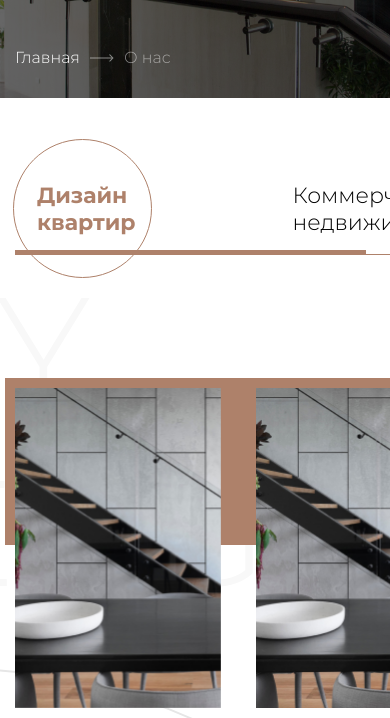
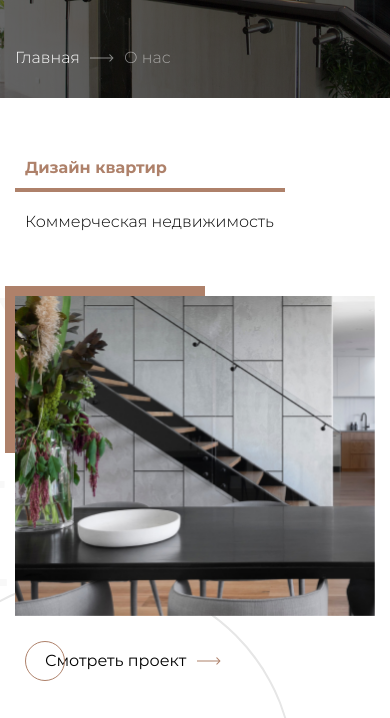
Before and after one commit to alexandr1223/key-design, a website: page app/portfolio.html in a window 390 px wide. Shown: the part 82-800 px from the top of the page. Drawn offline with nearby package versions, Linux system fonts and the light colour scheme.

Commit message:
Адаптация под мобильные устройства страницы портфолио

```diff
--- a/app/portfolio.html
+++ b/app/portfolio.html
@@ -344,7 +344,7 @@
 
 			<section class="request request--portfolio">
 				<div class="container">
-					<form class="request__form wow animated" data-aos="fade-down" data-aos-duration="1000" data-aos-delay="0">
+					<form class="request__form">
 						<h2 class="request__title">
 							<span>Оставьте заявку</span>, и мы с Вами свяжемся
 						</h2>
@@ -358,7 +358,7 @@
 							<span>Отправить</span> <img src="img/svg/link-arrow.svg" alt="" class="img-svg">
 						</button>
 					</form>
-					<div class="request__image wow animated" data-aos="fade-left" data-aos-delay="600">
+					<div class="request__image">
 						<img src="img/request.jpg" alt="">
 					</div>
 					<div class="request__text wow animated" data-aos="fade-right" data-aos-delay="1200">
--- a/app/sass/portfolio/portfolio-m.sass
+++ b/app/sass/portfolio/portfolio-m.sass
@@ -0,0 +1,81 @@
+@media (max-width: 1200px)
+    .portfolio
+        &__product
+            &-tab
+                width: 100%
+                padding-bottom: 14px
+                span
+                    font-size: 18px
+                &--activeTab
+                    &:before
+                        width: 100px
+                        height: 100px
+                        left: -1px
+                        top: -21px
+                &-first
+                    &::after
+                        width: 280px
+                &-second
+                    &::after
+                        width: 200px
+
+@media (max-width: 768px)
+    .portfolio
+        padding-bottom: 70px
+        padding-top: 60px
+        &__product
+            &-tabs
+                display: flex
+                flex-direction: column
+                margin-bottom: 50px
+                &::after
+                    display: none
+            span
+                font-size: 16px
+            &-tab
+                padding-left: 10px
+                &:first-child
+                    margin-right: 0
+                    margin-bottom: 20px
+                &--activeTab
+                    &:before
+                        display: none
+                &-first
+                    &::after
+                        width: 270px
+                &-second
+                    &::after
+                        width: 270px
+        &__block
+            grid-template-columns: 1fr
+            &::after
+                width: 400px
+                height: 400px
+                left: -120px
+        &__item
+            &::after
+                width: 200px
+        &__link
+            span
+                font-size: 14px
+                line-height: 160%
+                max-width: 100%
+                width: calc(100% - 30px)
+                left: 50%
+                transform: translate(-50%, -50%)
+        &__previous
+            margin-right: 10px
+            svg
+                width: 35px
+                height: 35px
+        &__number
+            a
+                font-size: 16px
+        &__active
+            a
+                font-size: 24px
+        &__next
+            margin-left: 10px
+            svg
+                width: 35px
+                height: 35px
```
Also changed, not shown: app/css/style.min.css.
